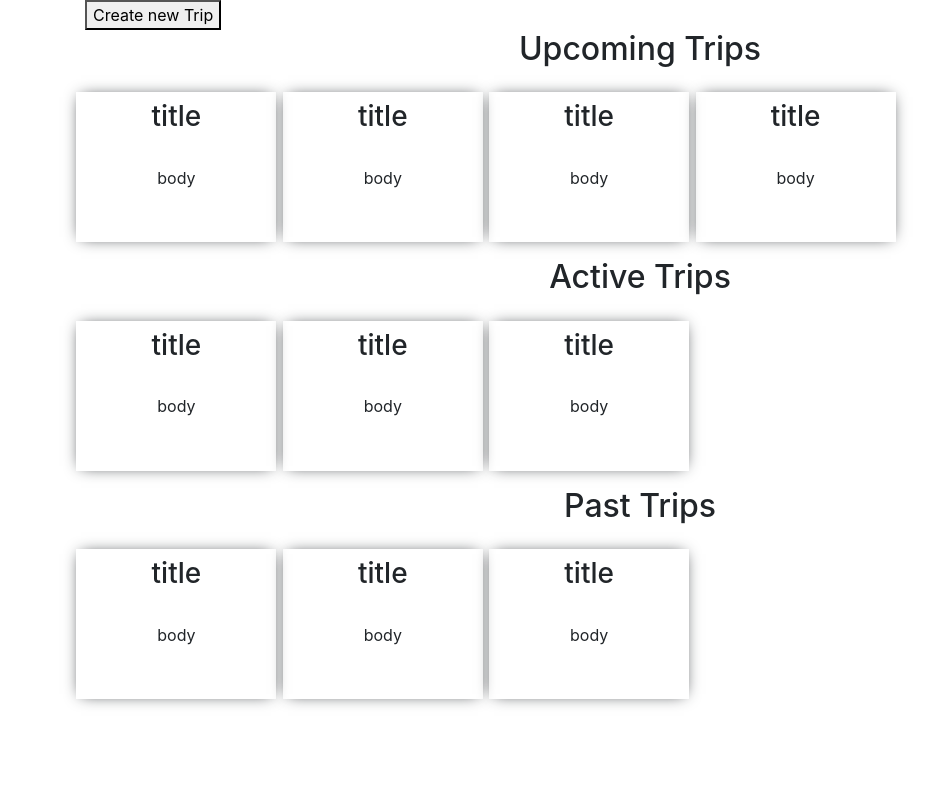
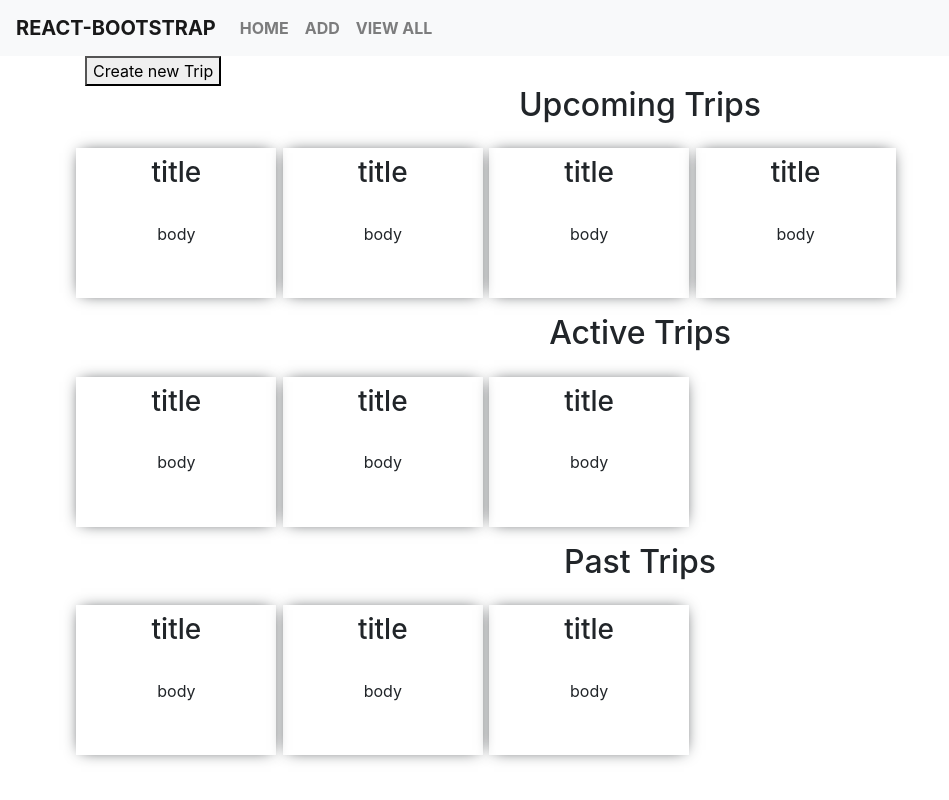
Before and after one commit to Veena-S/climbing-trip-planner-frontend, a React (Create React App) app: page / in a window 1280 px wide. Shown: the whole page, without its empty margins (0-949 px from the left). Built offline with nearby package versions, Linux system fonts and the light colour scheme.

Commit message:
added navar component

```diff
--- a/src/App.js
+++ b/src/App.js
@@ -1,12 +1,14 @@
 import './App.css';
 import React from "react";
 import HomePage from './components/HomePage'
+import NavbarComponent from './components/NavbarComponent.jsx'
 
 import { TripProvider } from "./store";
 
 function App() {
   return (
     <div className="App">
+      <NavbarComponent />
       <HomePage>
 
       </HomePage>
--- a/src/Navbar.jsx
+++ b/src/components/NavbarComponent.jsx
@@ -1,5 +1,6 @@
 import React from "react";
-import { Navbar, Nav } from "react-bootstrap/Navbar";
+import Navbar from "react-bootstrap/Navbar";
+import Nav from "react-bootstrap/Nav";
 
 export default function NavbarComponent() {
   return (
```
